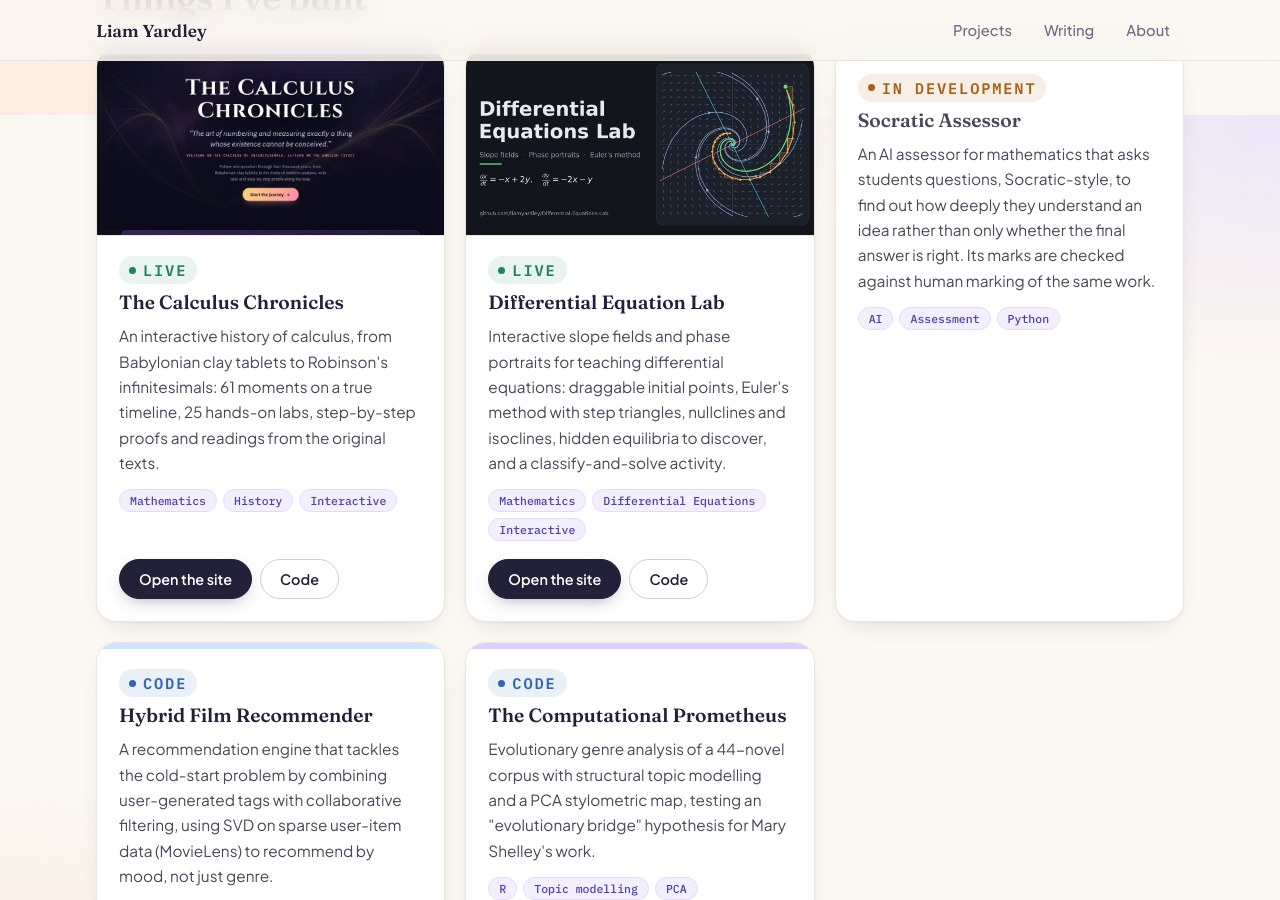
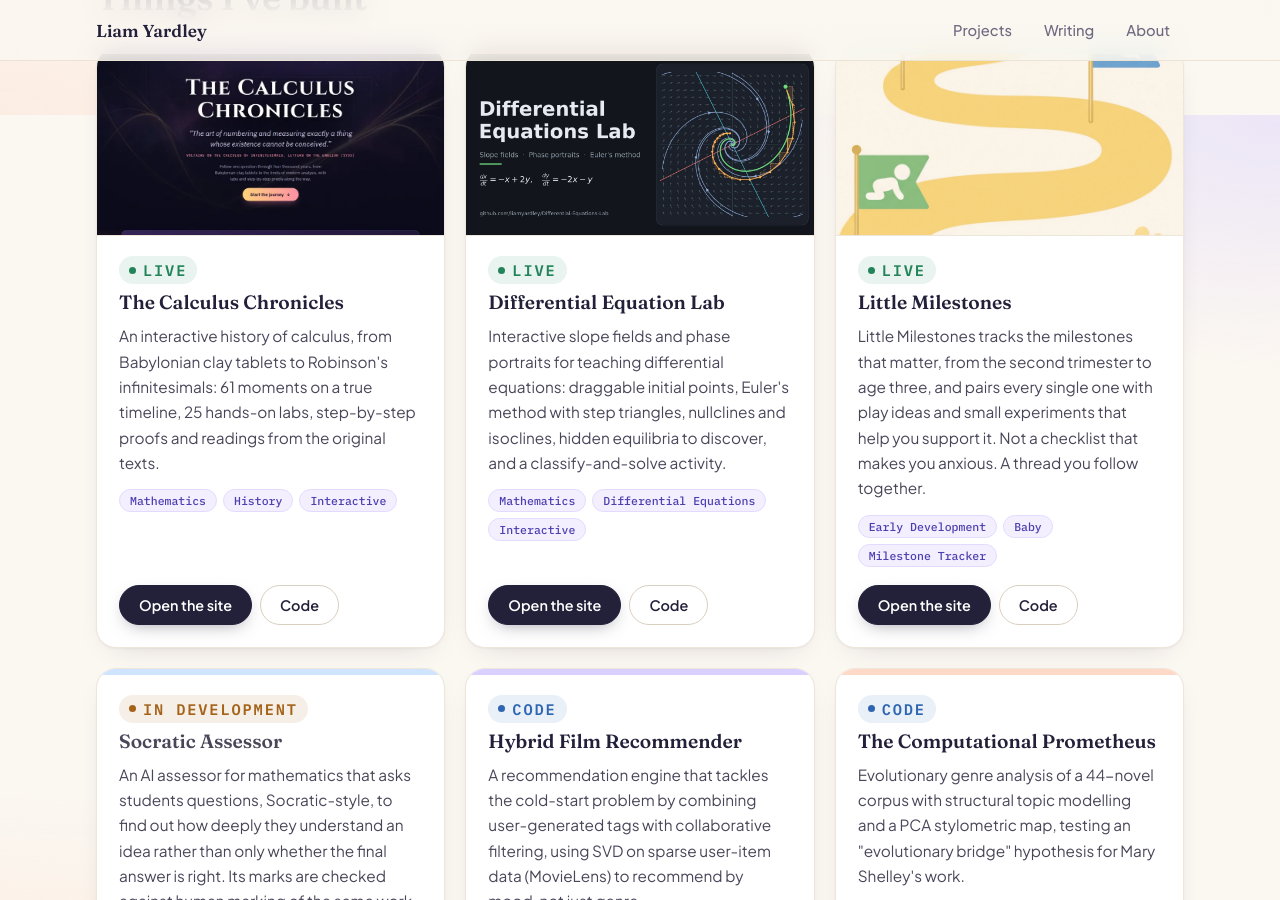
Before and after one commit to liamyardley/liamyardley.github.io, a Jekyll site: the page built from index.html, in a window 1280 px wide and 900 px high, scrolled down 785 px. Built offline with Jekyll 4.4.1, drawn with Linux system fonts in a browser that asks for light colours.

Commit message:
Add 'Little Milestones' project to projects.yml
Added 'Little Milestones' project with details and links.

```diff
--- a/_data/projects.yml
+++ b/_data/projects.yml
@@ -29,6 +29,19 @@
   code: https://github.com/liamyardley/Differential-Equations-Lab
   image: social-preview.webp
   tags: [Mathematics, Differential Equations, Interactive]
+
+- title: Little Milestones
+  status: Live
+  blurb: >-
+    Little Milestones tracks the milestones that matter, from the second trimester
+    to age three, and pairs every single one with play ideas and small experiments
+    that help you support it. Not a checklist that makes you anxious. A thread you
+    follow together.
+  link: https://liamyardley.github.io/Little-Milestones/
+  link_text: Open the site
+  code: https://github.com/liamyardley/Little-Milestones/
+  image: splash-icon.webp
+  tags: [Early Development, Baby, Milestone Tracker]
 
 - title: Socratic Assessor
   status: In development
```
